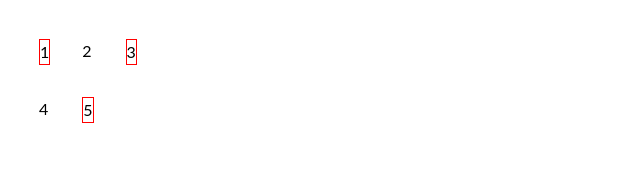
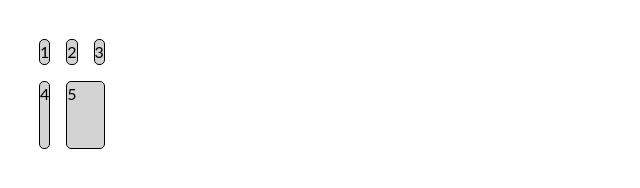
Before and after one commit to SvetlinGG/front-end-mentor, a plain HTML site: page ui-base-structure/layouts/article.html in a window 1280 px wide. Shown: the whole page, without its empty margins (0-640 px from the left). Drawn offline with Linux system fonts and the light colour scheme.

Commit message:
grid elements

```diff
--- a/ui-base-structure/assets/styles/components/article.css
+++ b/ui-base-structure/assets/styles/components/article.css
@@ -1,31 +1,49 @@
 body {
     padding: var(--size-4);
+
 }
+
 
 .container {
     display: grid;
     grid-template-columns: 1fr 1fr 1fr;
     grid-template-rows: 1fr 1fr 1fr;
-    gap:2em;
+    gap:1em;
+    * {
+        border:1px solid black;
+        background-color: lightgray;
+        border-radius: 5px;
+    }
 }
+
 .item-1 {
-    grid-column-start: 1fr 1fr;
-    grid-column-end: 1fr;
-    grid-row-start: 1fr;
-    grid-row-end: 1fr;
-    border:1px solid red;
+    grid-column-start: 1;
+    grid-column-end: 2;
+    grid-row-start: 1;
+    grid-row-end: 2;
+
+}
+.item-2 {
+    grid-column-start: 2;
+    grid-column-end: 3;
+    grid-row-start: 1;
+    grid-row-end: 2;
+}
+.item-3 {
+    grid-column-start: 3;
+    grid-column-end: 4;
+    grid-row-start: 1;
+    grid-row-end: 2;
+}
+.item-4 {
+    grid-column-start: 1;
+    grid-column-end: 2;
+    grid-row-start: 2;
+    grid-row-end: 4;
 }
 .item-5 {
-    grid-column-start: 2fr;
-    grid-column-end: 3fr;
-    grid-row-start: 1fr;
-    grid-row-end: 1fr;
-    border:1px solid red;
+    grid-column-start: 2;
+    grid-column-end: 4;
+    grid-row-start: 2;
+    grid-row-end: 4;
 }
-.item-3 {
-    grid-column-start: 1fr 1fr;
-    grid-column-end: 1fr;
-    grid-row-start: 1fr;
-    grid-row-end: 1fr;
-    border:1px solid red;
-}
```
